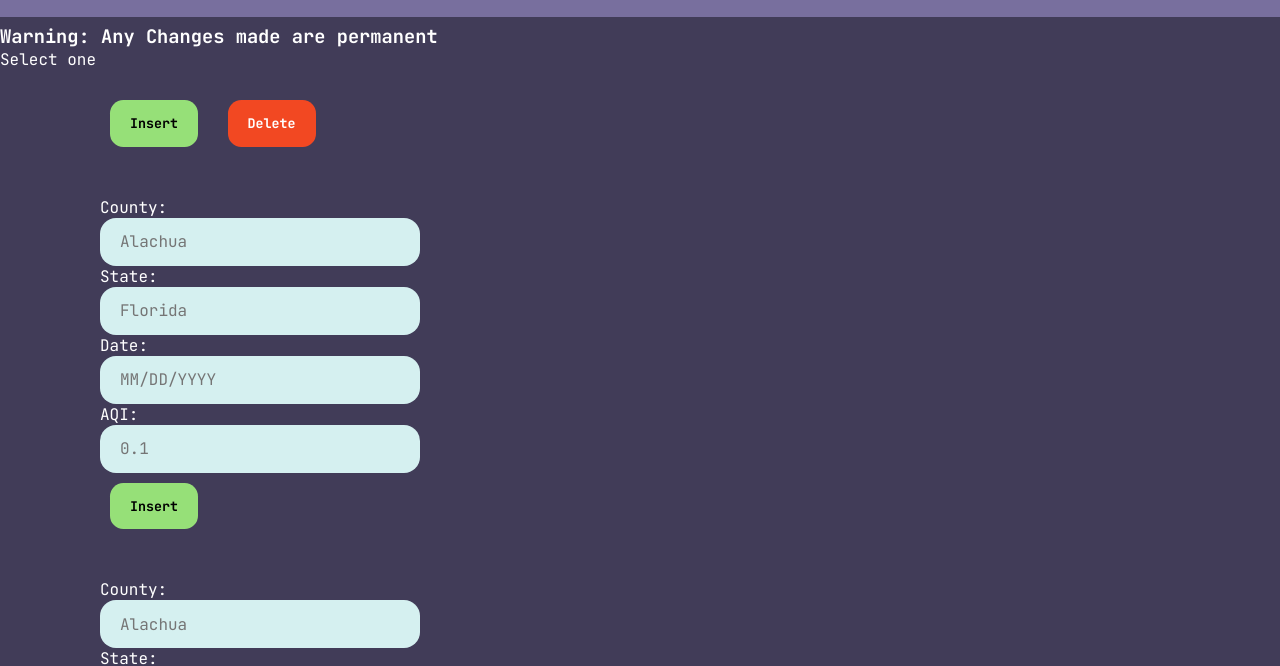
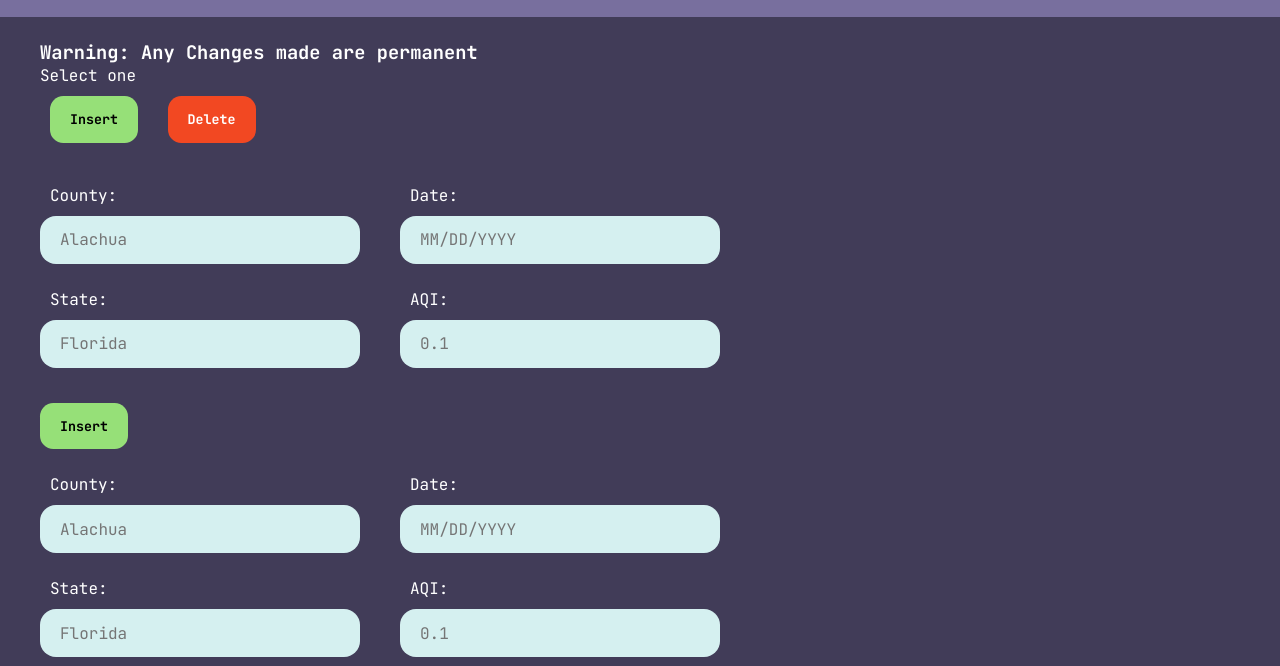
Before and after one commit to TheLeviEthan/DSA-Project-3a, a plain HTML site: page dataEdit.html in a window 1280 px wide. Shown: the part 76-742 px from the top of the page. Drawn offline with Linux system fonts and the light colour scheme.

Commit message:
edit data page formating
Finished formating edit data page

```diff
--- a/dataEdit.html
+++ b/dataEdit.html
@@ -11,7 +11,8 @@
     <header>
         <div class="logoContainer">
             <img src="hash-browns.png" alt="Hashbrown Logo" class="logo">
-        </div>        <nav>
+        </div>
+        <nav>
             <a href="index.html" data-name="Home">Home</a>
             <a href="dataEdit.html" data-name="Data">Edit Data</a>
             <a href="references.html" data-name="References">References</a>
@@ -19,9 +20,9 @@
     </header>
 </body>
 <main>
-        <h3>Warning: Any Changes made are permanent</h3>
-        <p>Select one</p>
         <section class="ChangeType">
+            <h3>Warning: Any Changes made are permanent</h3>
+            <p>Select one</p>
             <button type= "button" id="insertToggle" class="insertToggle">Insert</button>
             <button type= "button" id="deleteToggle" class="deleteToggle">Delete</button>
         </section>
@@ -31,14 +32,15 @@
                 <input type="text" id="county" name="county"  placeholder="Alachua">
                 <label for="state">State:</label>
                 <input type="text" id="state" name="state"  placeholder="Florida">
+                <button type= "submit" id="insert">Insert</button>
             </div>
             <div>
                 <label for="date">Date:</label>
                 <input type="text" id="date" name="date"  placeholder="MM/DD/YYYY">
                 <label for="ozone">AQI:</label>
                 <input type="text" id="ozone" name="ozone"  placeholder="0.1">
-                <button type= "submit" id="insert">Insert</button>
             </div>
+
         </section>
         <section class="Deletion">
             <div>
@@ -46,15 +48,15 @@
                 <input type="text" id="county" name="county"  placeholder="Alachua">
                 <label for="state">State:</label>
                 <input type="text" id="state" name="state"  placeholder="Florida">
+                <button type= "submit" id="delete">Delete</button>
             </div>
             <div>
                 <label for="date">Date:</label>
                 <input type="text" id="date" name="date"  placeholder="MM/DD/YYYY">
                 <label for="ozone">AQI:</label>
                 <input type="text" id="ozone" name="ozone"  placeholder="0.1">
-                <button type= "submit" id="delete">Delete</button>
+
             </div>
         </section>
     </main>
-
 </html>
--- a/style.css
+++ b/style.css
@@ -25,11 +25,10 @@ header{
 }
 
 nav a{
+    margin: 0 10px;
+    padding: 5px 10px;
     color: white;
     text-decoration: none;
-    margin: 0 10px;
-    padding: 5px 10px;
-    border-radius: 5px;
     transition: 0.3s;
 }
 
@@ -47,6 +46,7 @@ body{
 
 }
 
+
 section{
     width: 100%;
     padding: 20px 100px;
@@ -63,6 +63,32 @@ section{
     padding: 0 20px;
 }
 
+/*Edit Data Page*/
+.ChangeType{
+    padding: 1em 40px 2em;
+}
+/*Insert Section*/
+.Insertion{
+    display: flex;
+    justify-content: center;
+    padding: 0 20px 0;
+}
+.Insertion label{
+    margin: 25px 20px 0px;
+    padding: 5px 10px;
+}
+/*Delete Section*/
+.Deletion{
+    display: flex;
+    justify-content: center;
+    padding: 0 20px 0;
+}
+.Deletion label{
+    margin: 25px 20px 0px;
+    padding: 5px 10px;
+}
+
+/*Reference Page*/
 .references {
     justify-content:left;
     align-items: center;
@@ -85,7 +111,8 @@ input[type="text"]{
     height: 3em;
     width: 20em;
     font-size: 1em;
-    padding: 20px;
+    margin: 10px 20px 25px;
+    padding: 0 20px;
     border-radius: 1em;
     border: none;
     background-color: #D5F0F0;
@@ -122,15 +149,21 @@ button{
     border: 2px dashed #F24822;
 }
 
-
 .insertToggle:active{
     background-color: transparent;
     color: #96E078;
     border: 2px dashed #96E078;
 }
 
+.Insertion button{
+    margin: 10px 20px 25px;
+}
 .Deletion button{
+    margin: 10px 20px 25px;
     background-color: #F24822;
     color: white;
+}
 
+.Deletion button:hover{
+    background-color: #FFA629;
 }
```
